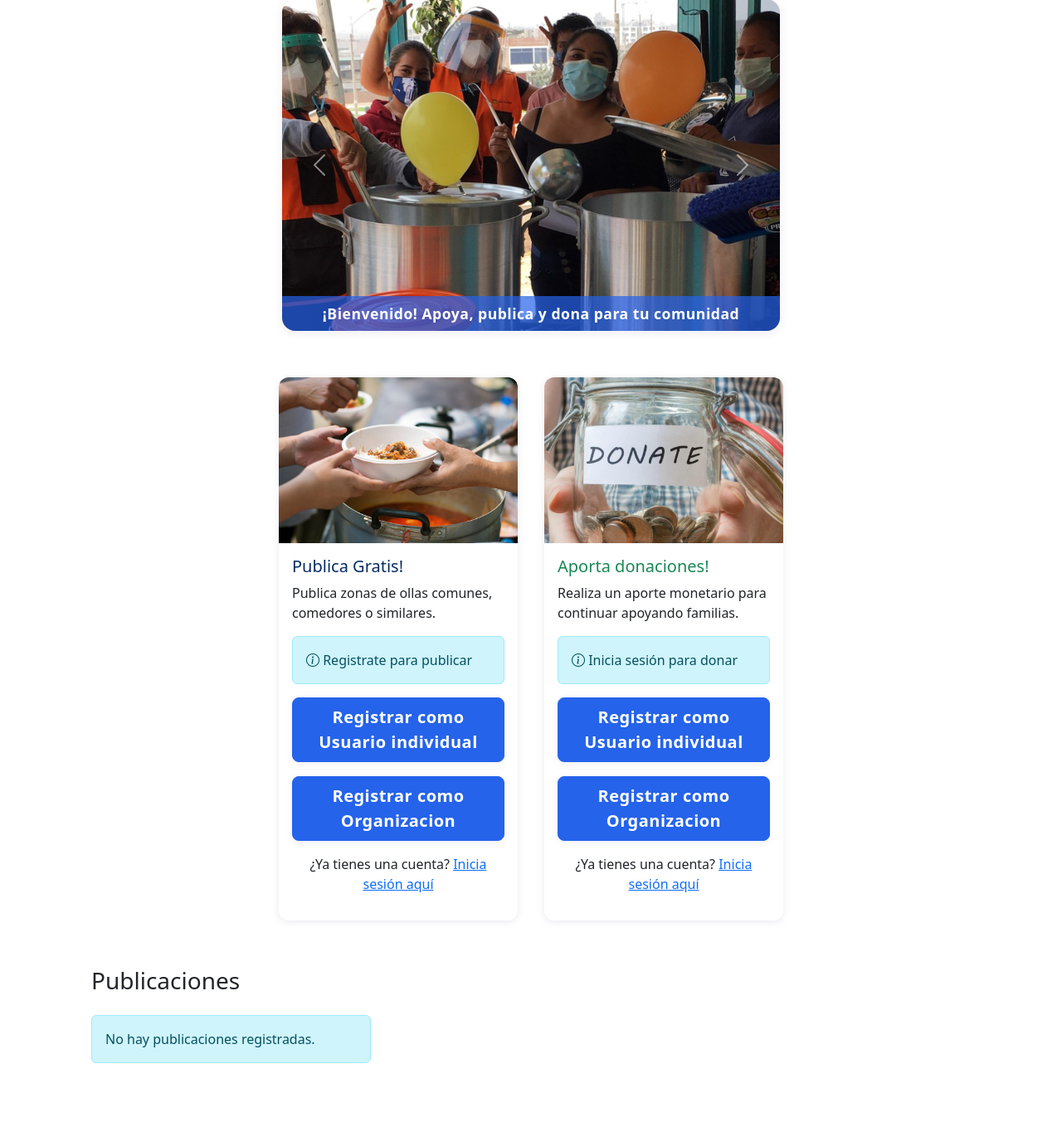
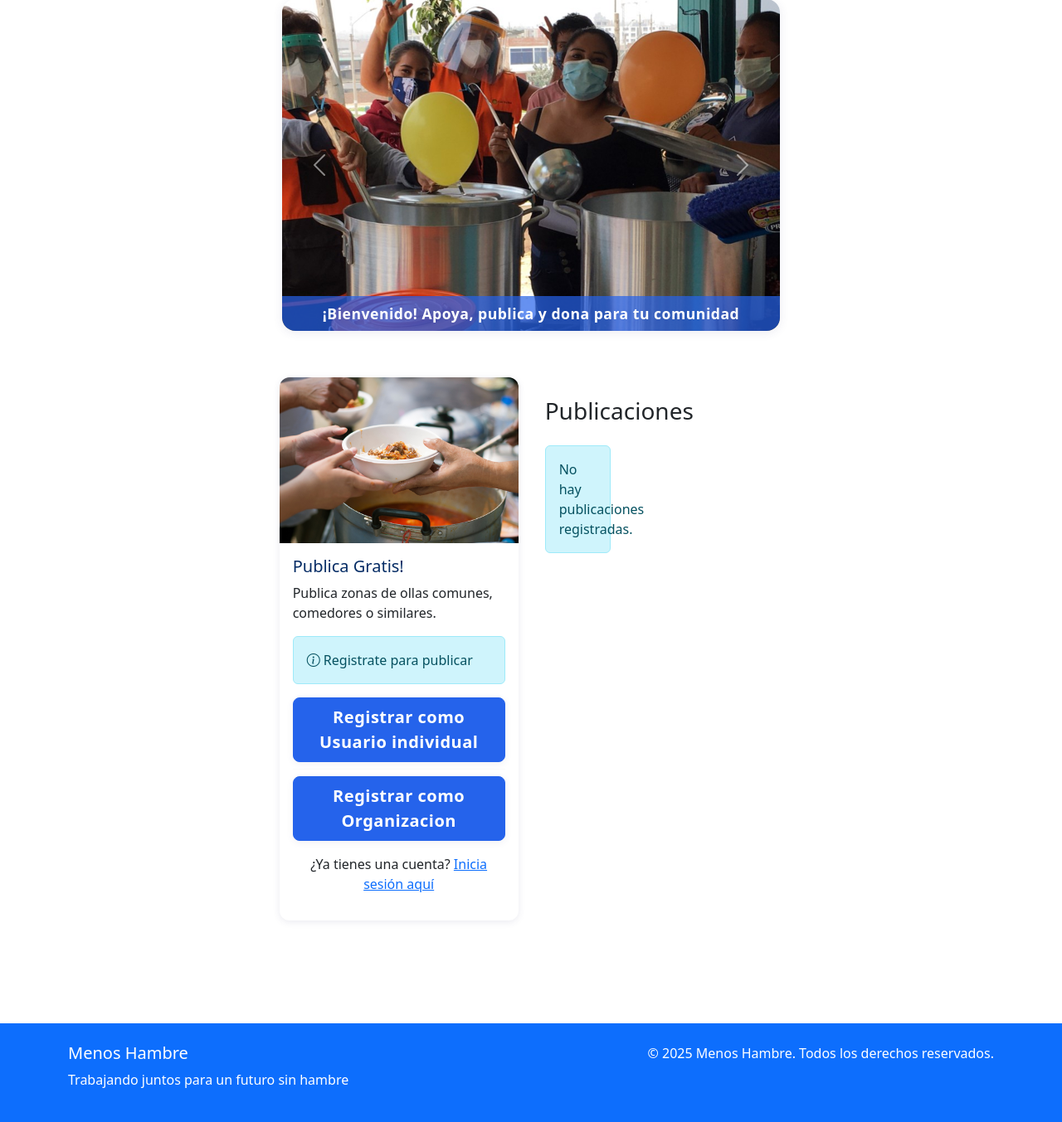
Before and after one commit to ShamikoSimp/MenosHambre, a Django app: page / in a window 1280 px wide. Shown: the part 94-1447 px from the top of the page at 83% size. Run offline with Django 5.2, Linux system fonts and the light colour scheme; data that the repository does not hold is empty.

Commit message:
Cambio inicio

```diff
--- a/templates/templatesApp/Inicio.html
+++ b/templates/templatesApp/Inicio.html
@@ -56,38 +56,6 @@
     </div>
   </div>
   {% endif %}
-  <!-- Card de donación: solo visible para usuarios no logueados o no-admin -->
-  {% if not request.session.id_usuario or not request.session.es_admin %}
-  <div class="card card-efecto sombra-card" style="width: 18rem; background: #f8fafc;">
-    <img src="{% static 'images/donacion.jpg' %}" class="card-img-top" alt="...">
-    <div class="card-body">
-      <h5 class="card-title text-success">Aporta donaciones!</h5>
-      <p class="card-text">Realiza un aporte monetario para continuar apoyando familias.</p>
-      {% if request.session.id_usuario %}
-        <div class="d-grid">
-          <a href="#" class="btn btn-success btn-lg w-100">Donar dinero</a>
-          <hr class="my-2" style="border-top:1px solid rgba(0,0,0,.08);">
-          <a href="#" class="btn btn-outline-success btn-lg w-100">Donar en especie</a>
-        </div>
-      {% else %}
-        <div class="alert alert-info" role="alert">
-          <i class="bi bi-info-circle"></i> Inicia sesión para donar
-        </div>
-        <div class="d-grid">
-          <a href="{% url 'registro' %}?tipo=usuario" class="btn btn-primary btn-lg w-100">Registrar como Usuario individual</a>
-          <hr class="my-2" style="border-top:1px solid rgba(0,0,0,.08);">
-          <a href="{% url 'registro' %}?tipo=organizacion" class="btn btn-primary btn-lg w-100">Registrar como Organizacion</a>
-        </div>
-
-        <div class="mt-3 text-center">
-    <p>¿Ya tienes una cuenta? <a href="{% url 'acceso' %}" class="text-primary">Inicia sesión aquí</a></p>
-  </div>
-      {% endif %}
-    </div>
-  </div>
-  {% endif %}
-</div>
-</div>
   <!--Publicaciones-->
   <div class="publicaciones-container mt-4">
     <div class="d-flex justify-content-between align-items-center mb-4">
```
